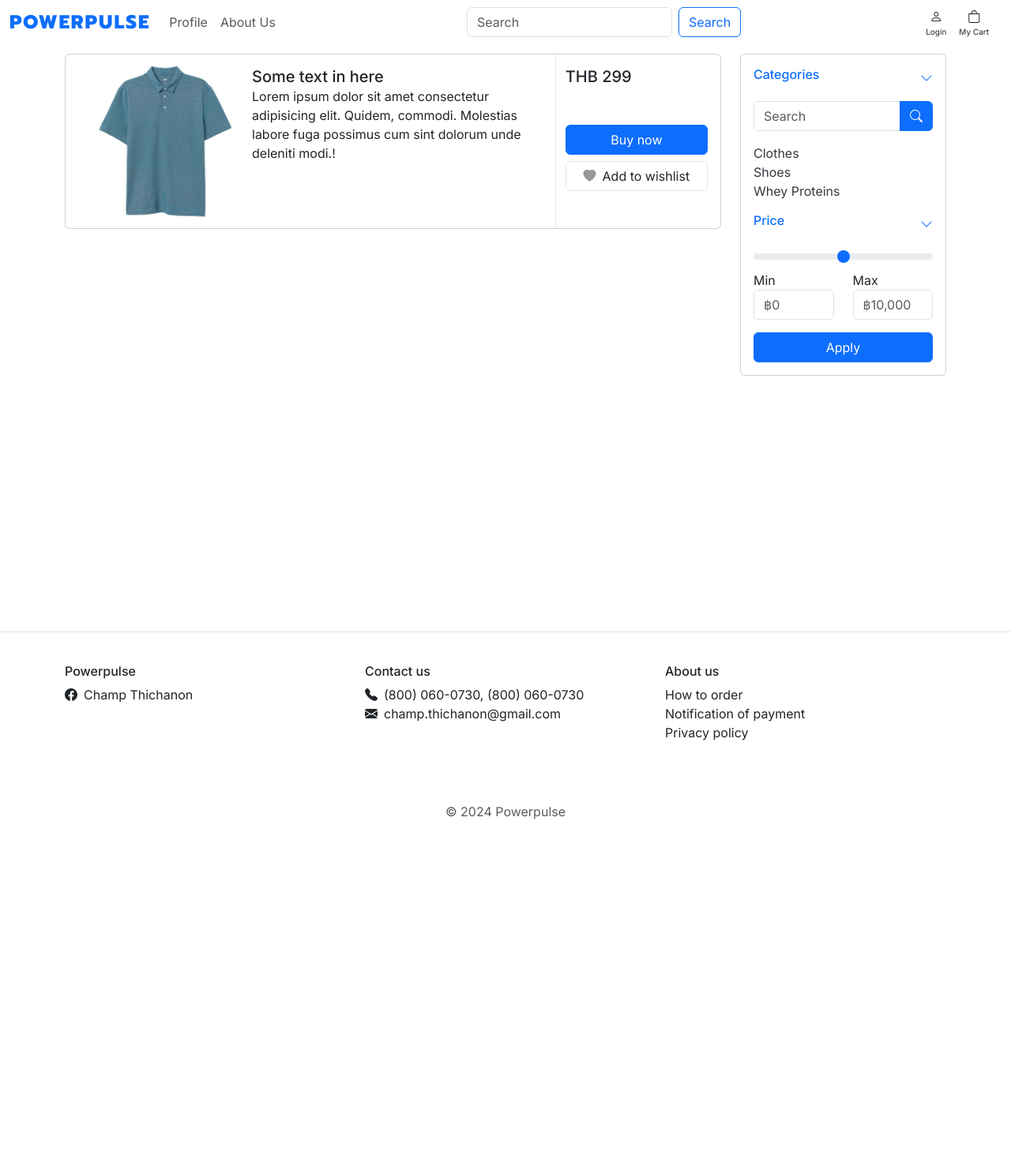
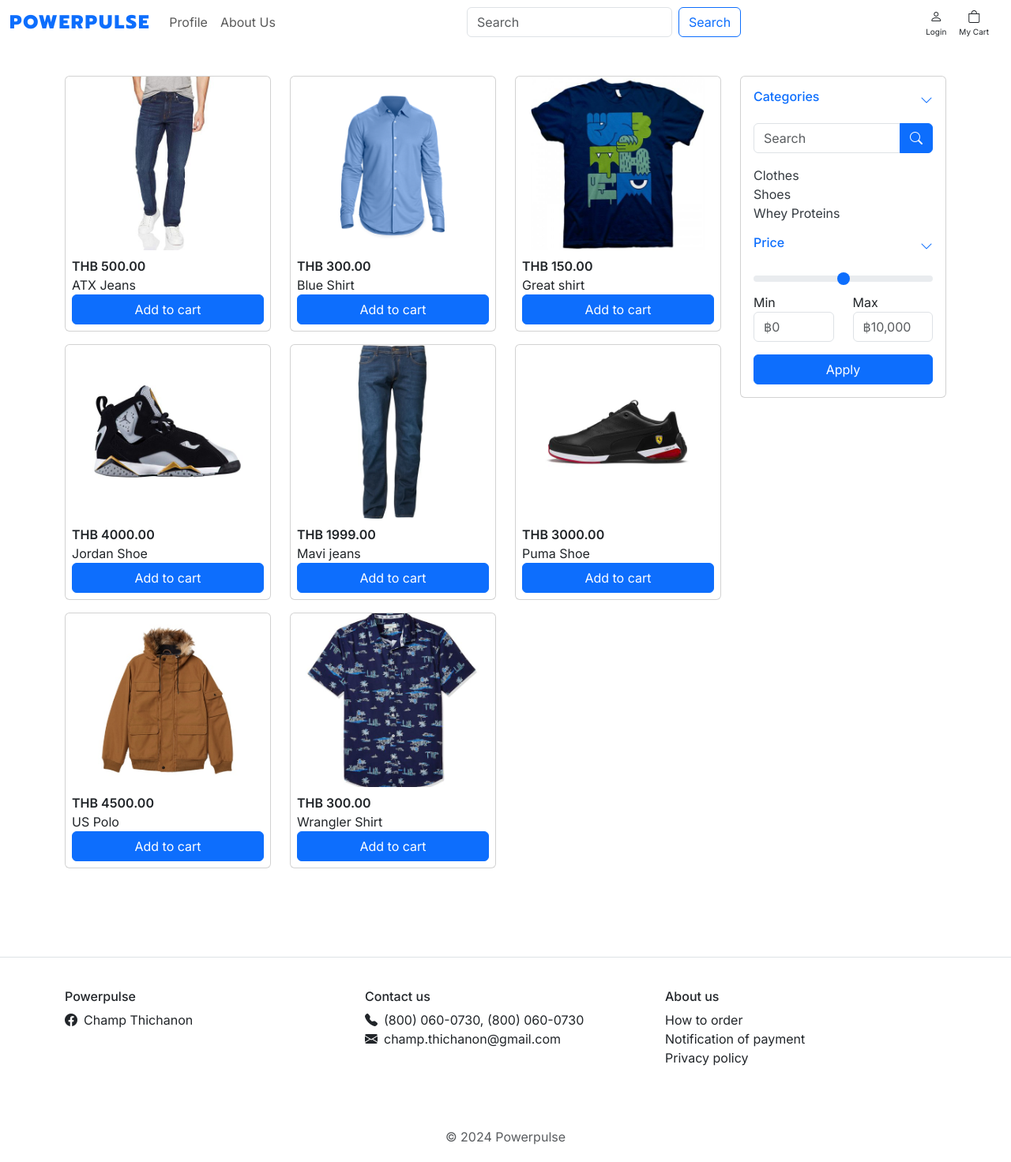
Before and after one commit to chammmppp/powerpulse, a Django app: page /store/ in a window 1280 px wide. Shown: the whole page at 79% size. Before the commit the page ends 1038 px from the top, so only its background shows below. Run offline with Django 5.2, Linux system fonts and the light colour scheme; data comes from the database, SQL or seed files in the repository; both versions use the stored data as it was after the commit; some libraries are stand-ins or nearby versions.

Commit message:
Use data in template and change product card in store template

```diff
--- a/PowerPulse/static/css/home.css
+++ b/PowerPulse/static/css/home.css
@@ -1,4 +1,5 @@
 /* home.css */
+
 .section-intro {
     padding-top: 20px;
     padding-bottom: 20px;
@@ -30,7 +31,6 @@
 }
 
 .fix-height {
-    height: 80px;
     overflow: hidden;
 }
 
--- a/PowerPulse/static/css/store.css
+++ b/PowerPulse/static/css/store.css
@@ -1,30 +1,27 @@
-.section-content{
-    padding-top: 20px;
-}
-.btn-add-to-cart {
-    border-color: #e4e4e4;
-}
-
-.btn-add-to-cart:hover {
-    border-color: #989898;
-}
-
-.text-link {
+/* Global styles */
+.card-product a {
     text-decoration: none;
-}
-
-.card-product-list {
-    border-left: 1px solid #e4e4e4;
-}
-
-.bi-heart-fill {
-    color: #989898;
+    color: inherit;
 }
 
 .price {
-    font-style: normal;
+    font-weight: 600;
 }
 
+.btn-add-to-cart {
+    color: #fff !important;
+}
+
+.fix-height {
+    overflow: hidden;
+}
+
+.img-wrap {
+    text-align: center;
+    display: block;
+}
+
+/* Styles for Sidebar */
 .list-menu {
     list-style: none;
     padding: 0;
--- a/PowerPulse/views.py
+++ b/PowerPulse/views.py
@@ -1,44 +1,42 @@
 from django.shortcuts import render
-from django.template import loader
-
-from django.http import HttpResponse
+from store.models import Product
 
 
 def home(request):
-    template = loader.get_template('home.html')
-    return HttpResponse(template.render())
+    popular_products = Product.objects.all().filter(is_trending=True)
+    context = {
+        'popular_products': popular_products,
+    }
+    return render(request, 'home.html', context)
 
 
 def cart(request):
-    template = loader.get_template('cart.html')
-    return HttpResponse(template.render())
+    return render(request, 'cart.html')
 
 
 def checkout(request):
-    template = loader.get_template('checkout.html')
-    return HttpResponse(template.render())
+    return render(request, 'checkout.html')
 
 
 def detailproduct(request):
-    template = loader.get_template('detailproduct.html')
-    return HttpResponse(template.render())
+    return render(request, 'detailproduct.html')
 
 
 def login(request):
-    template = loader.get_template('login.html')
-    return HttpResponse(template.render())
+    return render(request, 'login.html')
 
 
 def signup(request):
-    template = loader.get_template('signup.html')
-    return HttpResponse(template.render())
+    return render(request, 'signup.html')
 
 
 def profile(request):
-    template = loader.get_template('profile.html')
-    return HttpResponse(template.render())
+    return render(request, 'profile.html')
 
 
 def store(request):
-    template = loader.get_template('store.html')
-    return HttpResponse(template.render())
+    products = Product.objects.all().filter(is_available=True)
+    context = {
+        'products': products,
+    }
+    return render(request, 'store.html', context)
--- a/templates/store.html
+++ b/templates/store.html
@@ -1,64 +1,53 @@
-{% extends 'base.html' %}  <!-- ขยายเทมเพลตพื้นฐาน -->
+{% extends 'base.html' %}
 
-{% load static %}  <!-- โหลดเทมเพลตแท็กของ static -->
+{% load static %}
 
 {% block title %}
-    <!-- บล็อคสำหรับ title ของหน้า -->
-    <link rel="stylesheet" href="{% static '/css/store.css' %}"/>  <!-- ลิงค์สไตล์ชีต -->
+    <link rel="stylesheet" href="{% static '/css/store.css' %}"/>
     <title>PowerPulse - Store</title>
 {% endblock %}
 
 {% block content %}
-    <!-- บล็อคสำหรับเนื้อหาของหน้า -->
-    <section class="section-content">
-        <div class="container my-5">
+    <section class="section-content my-5 py-5">
+        <div class="container">
             <div class="row">
                 <div class="col-md-9">
-                    <div class="card mb-3">
-                        <div class="card-body py-0">
-                            <div class="row">
-                                <main class="col-md-9 d-flex flex-row">
-                                    <!-- แสดงรายละเอียดของสินค้า -->
-                                    <div class="img-product">
-                                         <!-- รูปภาพสินค้า -->
-                                        <img
-                                                src="{% static '/images/items/1.jpg' %}"
-                                                alt=""
-                                                style="max-height: 220px; width: auto"
-                                        />
+                    <div class="row">
+                        {% for product in products %}
+                            <div class="col-md-4 mb-3">
+                                <a href="{% url 'detailproduct' %}" class="img-link"></a>
+                                <div class="card card-product">
+                                    <a href="/detailproduct/" class="img-link">
+                                        <div class="img-wrap">
+                                            <img class="rounded-top" style="width: 220px; height: auto;"
+                                                 src="{{ product.images.url }}"
+                                                 alt="Optimum Nutrition Whey Protein Gold 5 LBS">
+                                        </div>
+                                    </a>
+                                    <div class="card-body p-2"><a href="{% url 'detailproduct' %}" class="img-link">
+                                        <div class="fix-height">
+                                            <span class="price">THB {{ product.price }}</span>
+                                            <p class="card-text">{{ product.product_name }}</p>
+                                        </div>
+                                    </a>
+                                        <div class="btn-product d-grid">
+                                            <a href="{% url 'detailproduct' %}" class="img-link"></a>
+                                            <a href="/cart/" class="btn btn-primary btn-add-to-cart">Add to cart</a>
+                                        </div>
                                     </div>
-                                    <div class="py-3">
-                                        <a href="" class="h5 text-link">Some text in here</a>  <!-- ลิงค์ไปยังรายละเอียดเพิ่มเติมของสินค้า -->
-
-                                        <p>
-                                            Lorem ipsum dolor sit amet consectetur adipisicing elit.
-                                            Quidem, commodi. Molestias labore fuga possimus cum sint
-                                            dolorum unde deleniti modi.!  <!-- คำอธิบายของสินค้า -->
-                                        </p>
-                                    </div>
-                                </main>
-                                <article class="col-md-3 card-product-list py-3">
-                                    <!-- แสดงราคาสินค้าและปุ่มสำหรับซื้อหรือเพิ่มไปยัง Wishlist -->
-                                    <var class="price h5">THB 299</var>
-                                    <div class="quantity-product"></div>
-                                    <div class="d-flex flex-column">
-                                        <a href="" class="btn btn-primary mt-5 mb-2">Buy now</a>  <!-- ปุ่มซื้อทันที -->
-                                        <a href="" class="btn btn-add-to-cart">
-                                            <i class="bi bi-heart-fill me-2"></i>Add to wishlist</a>  <!-- ปุ่มเพิ่มไปยัง Wishlist -->
-                                    </div>
-                                </article>
+                                </div>
                             </div>
-                        </div>
+                        {% endfor %}
                     </div>
                 </div>
+
                 <!-- Sidebar -->
                 <div class="col-md-3">
-                    <aside>
+                    <aside class="">
                         <div class="card p-3">
                             <article>
                                 <div class="header">
                                     <article class="filter-group">
-                                        <!-- ฟิลเตอร์สำหรับเลือกหมวดหมู่สินค้า -->
                                         <div class="header">
                                             <a
                                                     class=""
@@ -84,7 +73,7 @@
                                                                 type="text"
                                                                 class="form-control"
                                                                 placeholder="Search"
-                                                        />  <!-- กล่องค้นหาสินค้า -->
+                                                        />
                                                         <div class="input-group-append">
                                                             <button
                                                                     class="btn btn-primary rounded-start-0"
@@ -114,7 +103,6 @@
                             <article>
                                 <div class="header">
                                     <article class="filter-group">
-                                        <!-- ฟิลเตอร์สำหรับเลือกช่วงราคาสินค้า -->
                                         <div class="header">
                                             <a
                                                     class=""
@@ -140,17 +128,17 @@
                                                         <div class="col">
                                                             <label>Min</label>
                                                             <input type="number" class="form-control"
-                                                                   placeholder="&#3647;0">  <!-- กล่องกรอกค่าราคาต่ำสุด -->
+                                                                   placeholder="&#3647;0">
                                                         </div>
                                                         <div class="col">
                                                             <label>Max</label>
                                                             <input type="number" class="form-control"
-                                                                   placeholder="&#3647;10,000">  <!-- กล่องกรอกค่าราคาสูงสุด -->
+                                                                   placeholder="&#3647;10,000">
                                                         </div>
                                                     </div>
                                                 </form>
                                                 <div class="d-grid">
-                                                    <button class="btn btn-primary btn-block">Apply</button>  <!-- ปุ่มสำหรับใช้ฟิลเตอร์ราคา -->
+                                                    <button class="btn btn-primary btn-block">Apply</button>
                                                 </div>
                                             </div>
                                         </div>
```
Also changed, not shown: templates/home.html (+8 -5 lines), db.sqlite3.
